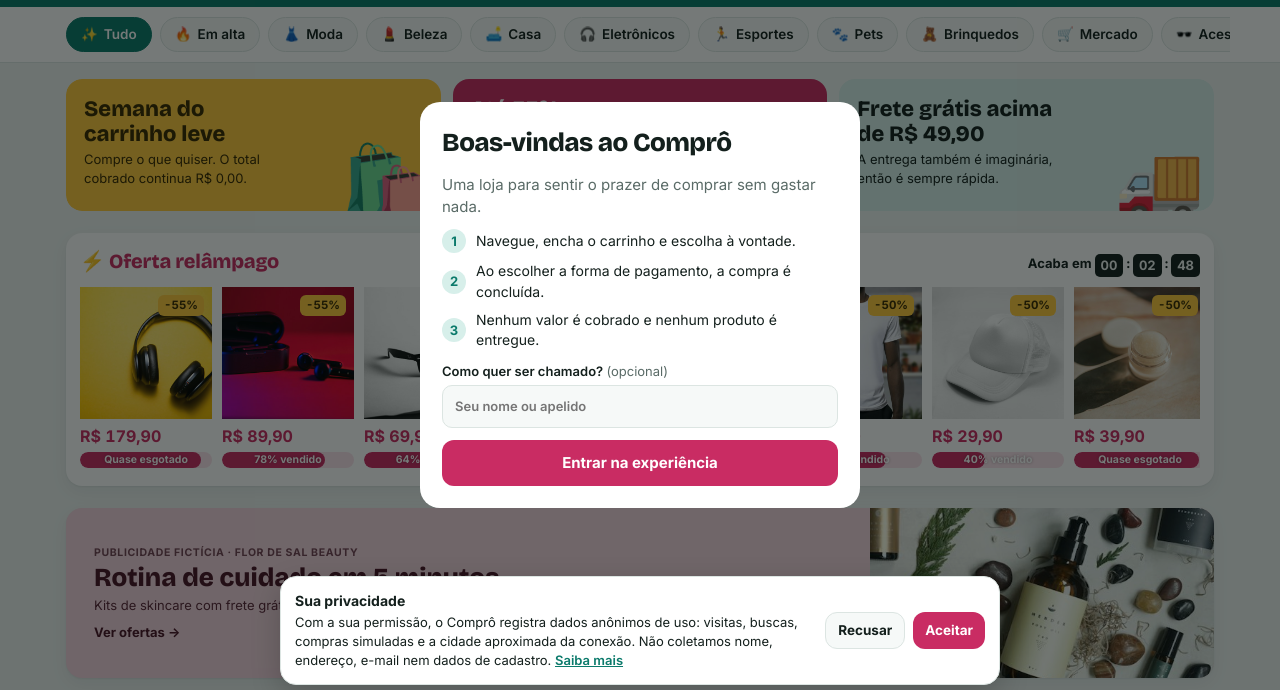
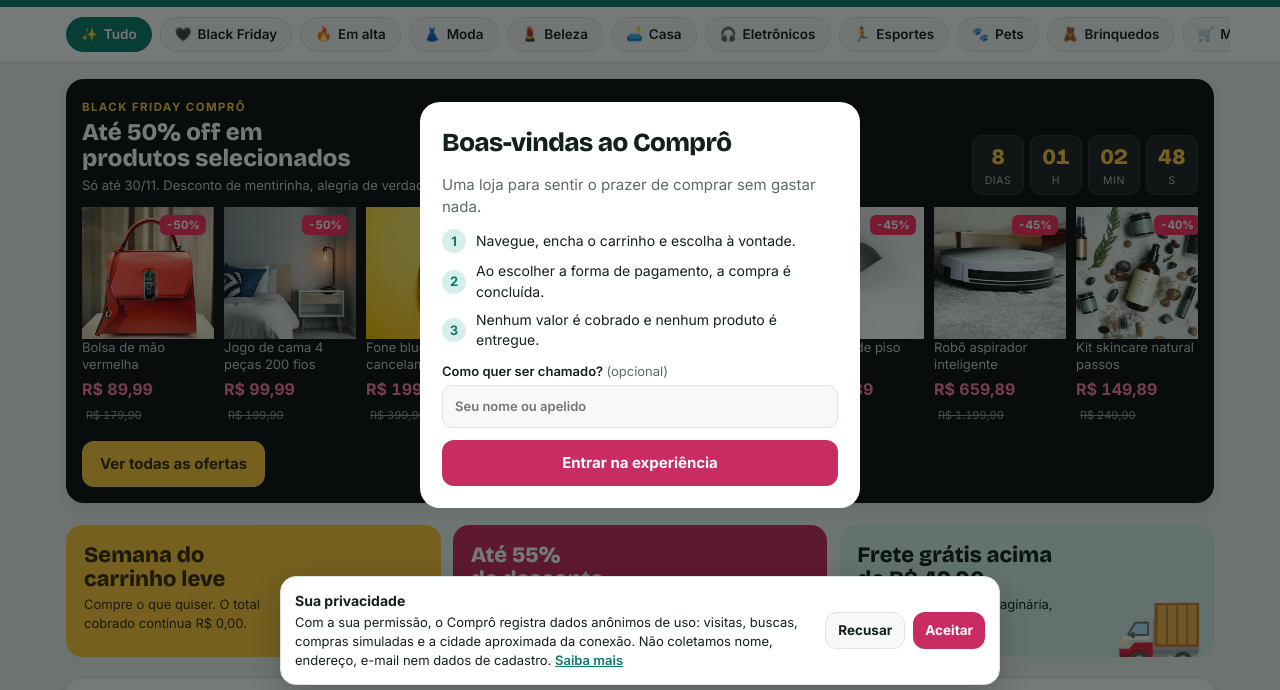
Before and after one commit to francoronaldo-jpg/Compro, a website: page index.html in a window 1280 px wide. Shown: the part 95-785 px from the top of the page. Drawn offline with nearby package versions, Linux system fonts and the light colour scheme.

Commit message:
Black Friday até 30/11 com até 50% off em produtos selecionados
Co-Authored-By: Claude Opus 5.5 <noreply@anthropic.com>
Claude-Session: https://claude.ai/code/session_01PRd3kUwsNDnsJr6Rvor2GA

```diff
--- a/index.html
+++ b/index.html
@@ -90,6 +90,19 @@ section{margin-bottom:22px}
 .a1{background:#3B2416;color:#F7E7D4}.a2{background:#1E2A4A;color:#E3E9FF}.a3{background:#DDEFD9;color:#1F3A1C}
 .a4{background:#FF7A45;color:#2B1206}.a5{background:#FFE3A3;color:#3A2A00}.a6{background:#F4D4DE;color:#4A1426}
 @media (min-width:900px){.adban{padding-right:30%;min-height:170px}.adban img{width:30%}.adtxt{padding:22px 28px}.adtxt b{font-size:26px}}
+.bf{background:#0E0E10;color:#F5F5F5;border-radius:18px;padding:16px;margin-bottom:22px;display:grid;gap:12px;box-shadow:var(--shadow)}
+.bf-top{display:flex;justify-content:space-between;gap:12px;flex-wrap:wrap;align-items:flex-end}
+.bf-k{color:var(--sun);font-weight:800;text-transform:uppercase;letter-spacing:.12em;font-size:11.5px}
+.bf h2{font-family:var(--f-display);font-weight:800;font-size:24px;line-height:1.1;margin:2px 0 4px;max-width:20ch;text-wrap:balance;color:#fff}
+.bf p{margin:0;font-size:13px;color:#C9C9CF}
+.bf-clock{display:flex;gap:6px}
+.bf-clock span{background:#222226;border:1px solid #34343A;border-radius:10px;min-width:52px;padding:6px 6px 5px;text-align:center;font-size:10.5px;color:#B8B8C0;text-transform:uppercase;letter-spacing:.05em}
+.bf-clock b{display:block;font-family:var(--f-display);font-size:22px;color:var(--sun);letter-spacing:0}
+.bf .mini .pr{color:#FF7AA5}.bf .mini .pr s{color:#9A9AA3;font-size:11px;font-weight:400}
+.bfnm{color:#EDEDED;margin-top:6px;font-size:12.5px}
+.bfoff{background:#FF2E63!important;color:#fff!important}
+.tagx.bftag{background:#0E0E10;color:var(--sun)}
+.bf-cta{background:var(--sun);color:var(--sun-ink);justify-self:start}
 .sec-h small{color:var(--muted);font-size:13px}
 
 /* banners */
@@ -350,7 +363,7 @@ function load(k,d){try{const v=localStorage.getItem(k);return v?JSON.parse(v):d}
 function save(k,v){try{localStorage.setItem(k,JSON.stringify(v))}catch(e){}}
 
 const CATS=[
- {id:'all',n:'Tudo',e:'✨'},{id:'alta',n:'Em alta',e:'🔥'},{id:'moda',n:'Moda',e:'👗'},{id:'beleza',n:'Beleza',e:'💄'},{id:'casa',n:'Casa',e:'🛋️'},
+ {id:'all',n:'Tudo',e:'✨'},...(Date.now()<new Date('2026-11-30T23:59:59-03:00').getTime()?[{id:'bf',n:'Black Friday',e:'🖤'}]:[]),{id:'alta',n:'Em alta',e:'🔥'},{id:'moda',n:'Moda',e:'👗'},{id:'beleza',n:'Beleza',e:'💄'},{id:'casa',n:'Casa',e:'🛋️'},
  {id:'eletro',n:'Eletrônicos',e:'🎧'},{id:'esporte',n:'Esportes',e:'🏃'},{id:'pets',n:'Pets',e:'🐾'},
  {id:'brinq',n:'Brinquedos',e:'🧸'},{id:'mercado',n:'Mercado',e:'🛒'},{id:'acess',n:'Acessórios',e:'🕶️'}];
 // [nome, categoria, preço, preço antigo, emoji, matiz, nota, vendidos, selo]
@@ -419,6 +432,10 @@ const ALTA={updated:'2026-11-22',fontes:'Shopee e TikTok Shop Brasil (rankings p
 const P=RAW.map((r,i)=>({id:i+1,name:r[0],cat:r[1],price:r[2],old:r[3],e:r[4],h:r[5],rate:r[6],sold:r[7],tag:r[8]}));
 ALTA.items.forEach(r=>P.push({id:r[0],name:r[1],cat:r[2],price:r[3],old:r[4],e:r[5],h:r[6],rate:r[7],sold:r[8],tag:'Em alta',img:r[9],hot:true}));
 P.forEach(p=>{if(ALTA.hot.includes(p.id)){p.hot=true;if(!p.tag)p.tag='Em alta'}});
+// BLACK FRIDAY: produtos selecionados com até 50% off até 30/11/2026 23:59 (Brasília). Sai sozinha depois.
+const BF={end:new Date('2026-11-30T23:59:59-03:00').getTime(),items:{18:50,13:50,6:50,34:50,12:45,3:45,51:45,7:40,19:40,42:40,22:35,50:35,24:30,10:30,28:25}};
+const bfOn=()=>Date.now()<BF.end;
+if(bfOn())P.forEach(p=>{const k=BF.items[p.id];if(k){p.bf=k;p.price=Math.round(p.old*(1-k/100)*10)/10-0.01;p.price=Math.round(p.price*100)/100;p.tag='Black Friday'}});
 const byId=id=>P.find(p=>p.id===+id);
 const OPTS={moda:{l:'Tamanho',v:['P','M','G','GG']},beleza:null,casa:{l:'Cor',v:['Areia','Grafite','Branco']},eletro:{l:'Cor',v:['Preto','Branco','Azul']},esporte:{l:'Cor',v:['Verde','Rosa','Preto']},pets:{l:'Tamanho',v:['P','M','G']},brinq:null,mercado:null,acess:{l:'Cor',v:['Preto','Dourado','Prata']}};
 const PAYS=[
@@ -434,7 +451,7 @@ S.addrMode=S.addr?'saved':'skip';
 const pct=p=>Math.round((1-p.price/p.old)*100);
 const ph=(p,extra='')=>`<div class="ph" style="--h:${p.h}"><span aria-hidden="true">${p.e}</span><img src="${p.img||'img/'+p.id+'.jpg'}" alt="" loading="lazy" decoding="async">${extra}</div>`;
 function card(p){return `<button class="card" data-open="${p.id}" aria-label="${esc(p.name)}, ${brl(p.price)}">
- ${ph(p,`<b class="off num">-${pct(p)}%</b>${p.tag?`<i class="tagx">${p.tag}</i>`:''}`)}
+ ${ph(p,`<b class="off num">-${pct(p)}%</b>${p.tag?`<i class="tagx${p.bf?' bftag':''}">${p.tag}</i>`:''}`)}
  <div class="ci"><p class="nm">${esc(p.name)}</p><div class="pr num">${brl(p.price)}</div>
  ${p.price>=49.9?'<span class="free">Frete grátis</span>':''}
  <div class="meta num"><span class="st">★</span>${p.rate.toLocaleString('pt-BR')} · ${kfmt(p.sold)} vendidos</div></div></button>`}
@@ -476,7 +493,7 @@ function genFor(q){const t=norm(q).slice(0,40);if(t.length<2)return [];const h=h
 function addGen(items){items.forEach(p=>{if(!P.some(x=>x.id===p.id)){P.push(p);GEN.push(p)}});GEN=GEN.slice(-60);save('cm_gen',GEN)}
 GEN.forEach(p=>{p.img=photoFor(p.name);if(!P.some(x=>x.id===p.id))P.push(p)});
 S.cart=S.cart.filter(c=>P.some(p=>p.id===c.id));
-function list(){let l=P.filter(p=>!p.gen);if(S.cat==='alta')l=l.filter(p=>p.hot);else if(S.cat!=='all')l=l.filter(p=>p.cat===S.cat);
+function list(){let l=P.filter(p=>!p.gen);if(S.cat==='alta')l=l.filter(p=>p.hot);else if(S.cat==='bf')l=l.filter(p=>p.bf).sort((a,b)=>b.bf-a.bf);else if(S.cat!=='all')l=l.filter(p=>p.cat===S.cat);
  if(S.q){const t=norm(S.q),words=t.split(/\s+/).filter(w=>w.length>1);
   let r=l.filter(p=>norm(p.name).includes(t));
   if(!r.length&&words.length)r=l.filter(p=>words.every(w=>norm(p.name).includes(w)));
@@ -499,6 +516,9 @@ function home(){
  const flash=[...P].sort((a,b)=>pct(b)-pct(a)).slice(0,10);
  let h='';
  if(!filtered){
+  if(bfOn())h+=`<section class="bf" aria-label="Black Friday"><div class="bf-top"><div><small class="bf-k">Black Friday Comprô</small><h2>Até 50% off em produtos selecionados</h2><p>Só até 30/11. Desconto de mentirinha, alegria de verdade.</p></div><div class="bf-clock num" id="bfclock" aria-label="Tempo até o fim da Black Friday"></div></div>
+   <div class="rail">${P.filter(p=>p.bf).sort((a,b)=>b.bf-a.bf).map(p=>`<button class="mini" data-open="${p.id}" aria-label="${esc(p.name)}">${ph(p,`<b class="off bfoff num">-${p.bf}%</b>`)}<p class="nm bfnm">${esc(p.name)}</p><div class="pr num">${brl(p.price)} <s>${brl(p.old)}</s></div></button>`).join('')}</div>
+   <button class="btn bf-cta" data-cat="bf">Ver todas as ofertas</button></section>`;
   h+=`<section class="banners" aria-label="Destaques">
    <div class="ban ban-1"><div><h3>Semana do carrinho leve</h3><p>Compre o que quiser. O total cobrado continua R$ 0,00.</p></div><span class="big" aria-hidden="true">🛍️</span></div>
    <div class="ban ban-2"><div><h3>Até 55% de desconto</h3><p>Ofertas de mentirinha, alegria de verdade.</p></div><span class="big" aria-hidden="true">🏷️</span></div>
@@ -626,7 +646,7 @@ function ordersView(){
 }
 
 function catsView(){
- const used=new Set();return `<div class="sec-h"><h2>Categorias</h2></div><div class="catgrid">${CATS.filter(c=>c.id!=='all').map(c=>{const items=c.id==='alta'?P.filter(p=>p.hot):P.filter(p=>p.cat===c.id);const srt=[...items].sort((a,b)=>b.sold-a.sold);const p=srt.find(x=>!used.has(x.id))||srt[0];used.add(p.id);
+ const used=new Set();return `<div class="sec-h"><h2>Categorias</h2></div><div class="catgrid">${CATS.filter(c=>c.id!=='all').map(c=>{const items=c.id==='alta'?P.filter(p=>p.hot):c.id==='bf'?P.filter(p=>p.bf):P.filter(p=>p.cat===c.id);const srt=[...items].sort((a,b)=>b.sold-a.sold);const p=srt.find(x=>!used.has(x.id))||srt[0];used.add(p.id);
   return `<button class="cattile" data-cat="${c.id}">${ph(p)}<span class="ct"><b>${c.e} ${c.n}</b><small class="num">${items.length} produtos</small></span></button>`}).join('')}</div>`;
 }
 function render(){
@@ -711,7 +731,10 @@ function confetti(){
 }
 
 // relógio da oferta
-function tick(){const el=$('#clock');if(!el)return;const n=new Date();const end=new Date(n);end.setMinutes(59,59,999);let s=Math.max(0,Math.floor((end-n)/1000));
+function bfTick(){const el=$('#bfclock');if(!el)return;let s=Math.max(0,Math.floor((BF.end-Date.now())/1000));if(!s){render();return}const d=Math.floor(s/86400);s%=86400;const p=v=>String(v).padStart(2,'0');
+ el.innerHTML=`<span><b>${d}</b>dias</span><span><b>${p(Math.floor(s/3600))}</b>h</span><span><b>${p(Math.floor(s%3600/60))}</b>min</span><span><b>${p(s%60)}</b>s</span>`}
+setInterval(bfTick,1000);
+function tick(){bfTick();const el=$('#clock');if(!el)return;const n=new Date();const end=new Date(n);end.setMinutes(59,59,999);let s=Math.max(0,Math.floor((end-n)/1000));
  const p=v=>String(v).padStart(2,'0');el.innerHTML=`Acaba em <span>00</span>:<span>${p(Math.floor(s/60))}</span>:<span>${p(s%60)}</span>`}
 setInterval(tick,1000);
 
```
